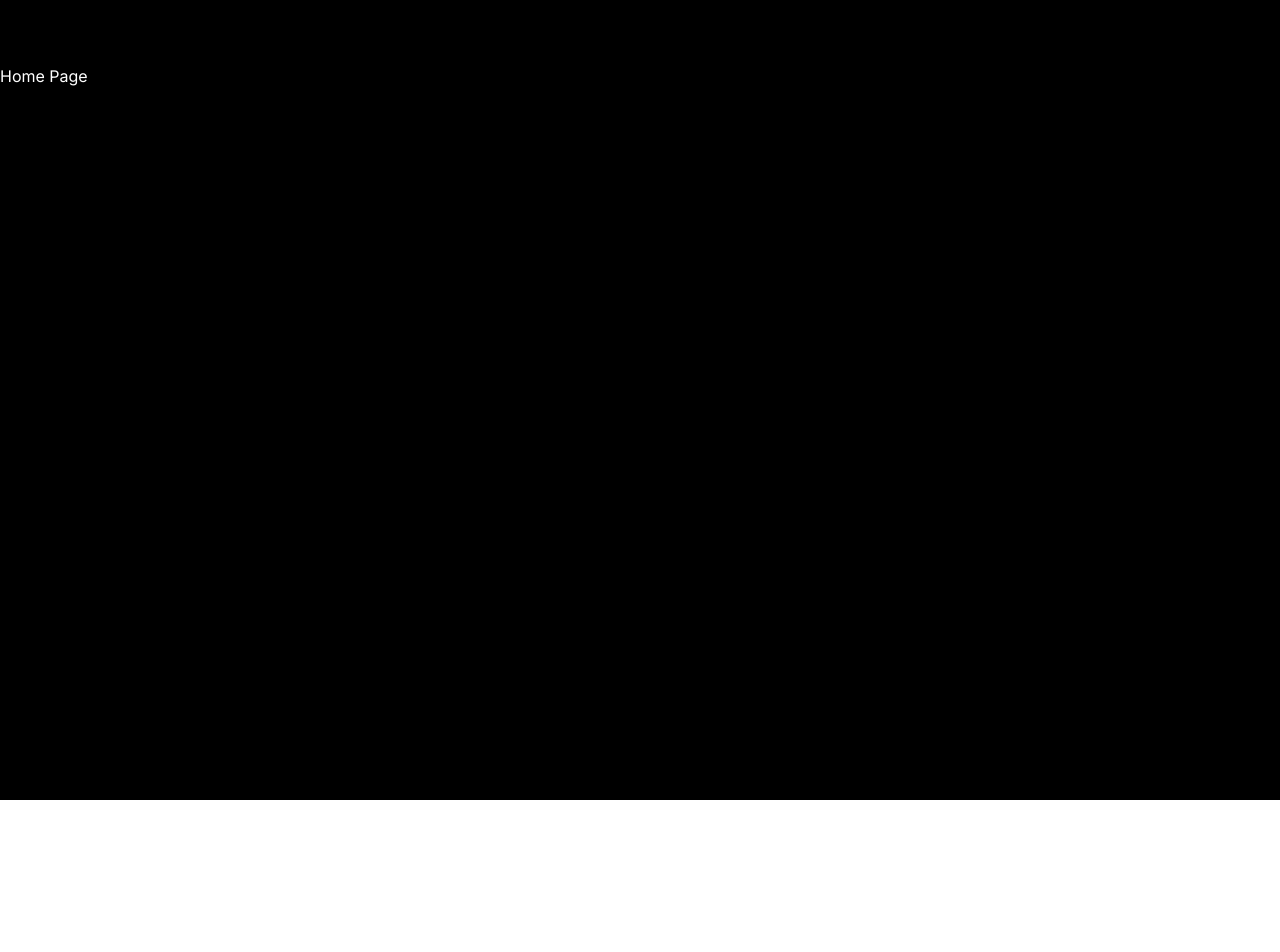
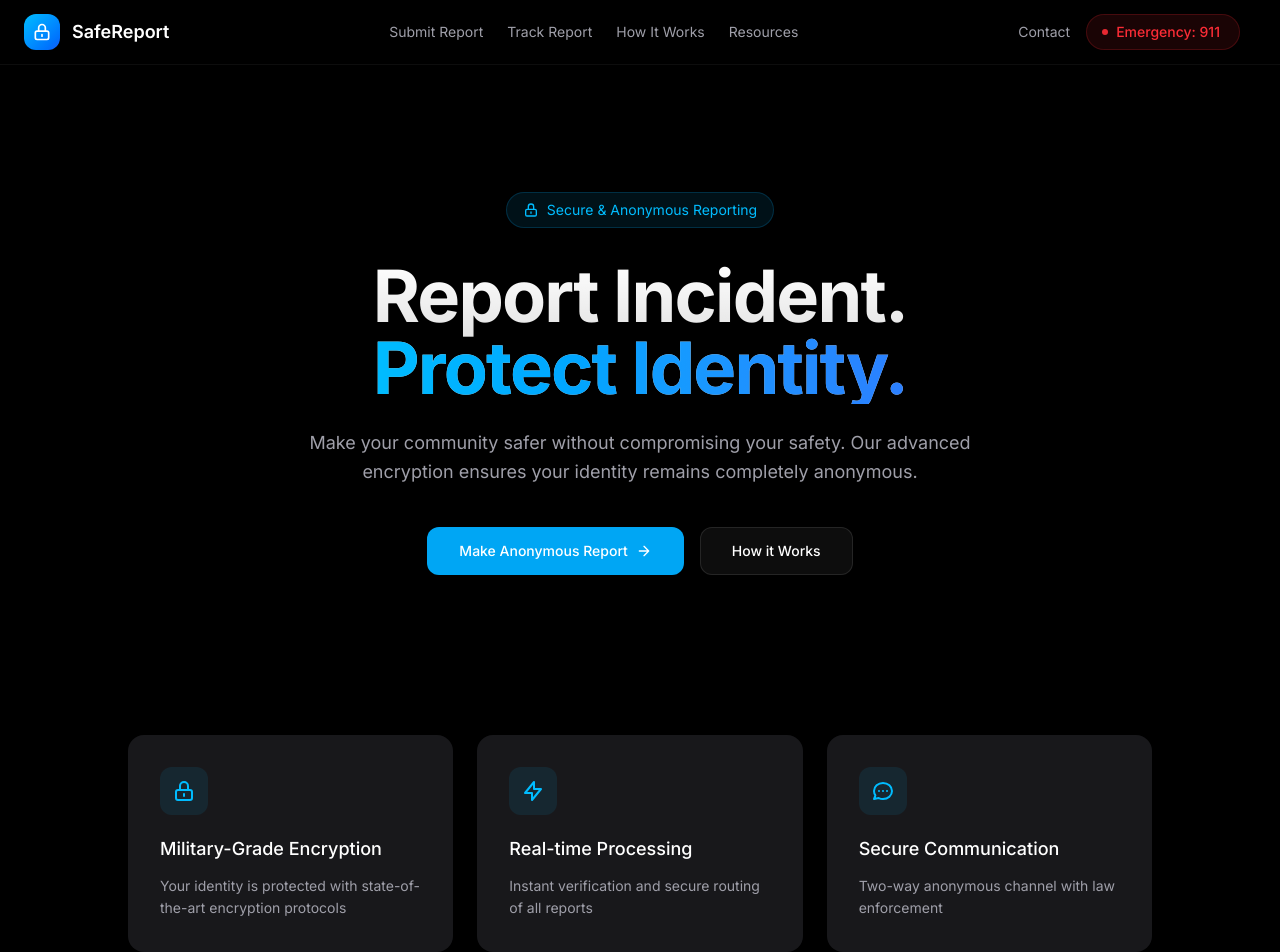
Before and after one commit to gerard415/shadow-report, a Next.js app: page / in a window 1280 px wide. Shown: the top 952 px of the page. Before the commit the page ends 800 px from the top, so only its background shows below. Built offline with nearby package versions, Linux system fonts and the light colour scheme.

Commit message:
Home Page

```diff
--- a/app/layout.tsx
+++ b/app/layout.tsx
@@ -1,6 +1,7 @@
 import type { Metadata } from "next";
 import { Inter } from "next/font/google";
 import "./globals.css";
+import Navbar from "@/components/Navbar";
 
 const inter = Inter({ subsets: ["latin"] });
 
@@ -23,7 +24,7 @@ export default function RootLayout({
             <div className="absolute inset-0 h-full bg-[radial-gradient(circle_at_center,rgba(56,189,248,0.03),transparent_50%)]" />
             <div className="absolute inset-0 h-full bg-[radial-gradient(circle_at_center,rgba(14,165,233,0.04),transparent_70%)]" />
           </div>
-          {/* <Navbar /> */}
+          <Navbar />
           <main className="pt-16">
             {children}
           </main>
--- a/app/page.tsx
+++ b/app/page.tsx
@@ -1,7 +1,179 @@
-import Image from "next/image";
+import Link from "next/link";
 
 export default function Home() {
   return (
-    <p className="text-white">Home Page</p>
+    // <div className="relative min-h-screen bg-black selection:bg-sky-500/20 overflow-hidden">
+    <main className="relative px-6 pt-32">
+      <div className="mx-auto max-w-5xl">
+        {/* Hero Section */}
+        <div className="flex flex-col items-center text-center">
+          <div className="inline-flex h-9 items-center gap-2 rounded-full border border-sky-500/20 bg-sky-500/10 px-4 text-sm text-sky-400">
+            <svg
+              className="h-4 w-4"
+              fill="none"
+              viewBox="0 0 24 24"
+              stroke="currentColor"
+            >
+              <path
+                strokeLinecap="round"
+                strokeLinejoin="round"
+                strokeWidth={2}
+                d="M12 15v2m-6 4h12a2 2 0 002-2v-6a2 2 0 00-2-2H6a2 2 0 00-2 2v6a2 2 0 002 2zm10-10V7a4 4 0 00-8 0v4h8z"
+              />
+            </svg>
+            Secure & Anonymous Reporting
+          </div>
+
+          <h1 className="mt-8 bg-gradient-to-b from-white to-white/80 bg-clip-text text-6xl font-bold tracking-tight text-transparent sm:text-7xl">
+            Report Incident.
+            <span className="block bg-gradient-to-r from-sky-400 to-blue-500 bg-clip-text text-transparent">
+              Protect Identity.
+            </span>
+          </h1>
+
+          <p className="mt-6 max-w-2xl text-lg leading-relaxed text-zinc-400">
+            Make your community safer without compromising your safety. Our
+            advanced encryption ensures your identity remains completely
+            anonymous.
+          </p>
+
+          <div className="mt-10 flex flex-col sm:flex-row gap-4">
+            <Link href={"/submit-report"}>
+              <button className="group relative flex h-12 items-center justify-center gap-2 rounded-xl bg-sky-500 px-8 text-sm font-medium text-white transition-all hover:bg-sky-400">
+                Make Anonymous Report
+                <svg
+                  className="h-4 w-4 transition-transform group-hover:translate-x-0.5"
+                  fill="none"
+                  viewBox="0 0 24 24"
+                  stroke="currentColor"
+                >
+                  <path
+                    strokeLinecap="round"
+                    strokeLinejoin="round"
+                    strokeWidth={2}
+                    d="M5 12h14M12 5l7 7-7 7"
+                  />
+                </svg>
+              </button>
+            </Link>
+            <Link href={"/how-it-works"}>
+              <button className="flex h-12 items-center justify-center gap-2 rounded-xl bg-white/5 px-8 text-sm font-medium text-white ring-1 ring-inset ring-white/10 transition-all hover:bg-white/10">
+                How it Works
+              </button>
+            </Link>
+          </div>
+        </div>
+
+        {/* Features Grid */}
+        <div className="mt-40 grid gap-6 sm:grid-cols-3">
+          {[
+            {
+              title: "Military-Grade Encryption",
+              description:
+                "Your identity is protected with state-of-the-art encryption protocols",
+              icon: (
+                <svg
+                  className="h-6 w-6 text-sky-400"
+                  fill="none"
+                  viewBox="0 0 24 24"
+                  stroke="currentColor"
+                >
+                  <path
+                    strokeLinecap="round"
+                    strokeLinejoin="round"
+                    strokeWidth={2}
+                    d="M12 15v2m-6 4h12a2 2 0 002-2v-6a2 2 0 00-2-2H6a2 2 0 00-2 2v6a2 2 0 002 2zm10-10V7a4 4 0 00-8 0v4h8z"
+                  />
+                </svg>
+              ),
+            },
+            {
+              title: "Real-time Processing",
+              description:
+                "Instant verification and secure routing of all reports",
+              icon: (
+                <svg
+                  className="h-6 w-6 text-sky-400"
+                  fill="none"
+                  viewBox="0 0 24 24"
+                  stroke="currentColor"
+                >
+                  <path
+                    strokeLinecap="round"
+                    strokeLinejoin="round"
+                    strokeWidth={2}
+                    d="M13 10V3L4 14h7v7l9-11h-7z"
+                  />
+                </svg>
+              ),
+            },
+            {
+              title: "Secure Communication",
+              description: "Two-way anonymous channel with law enforcement",
+              icon: (
+                <svg
+                  className="h-6 w-6 text-sky-400"
+                  fill="none"
+                  viewBox="0 0 24 24"
+                  stroke="currentColor"
+                >
+                  <path
+                    strokeLinecap="round"
+                    strokeLinejoin="round"
+                    strokeWidth={2}
+                    d="M8 12h.01M12 12h.01M16 12h.01M21 12c0 4.418-4.03 8-9 8a9.863 9.863 0 01-4.255-.949L3 20l1.395-3.72C3.512 15.042 3 13.574 3 12c0-4.418 4.03-8 9-8s9 3.582 9 8z"
+                  />
+                </svg>
+              ),
+            },
+          ].map((feature, i) => (
+            <div
+              key={i}
+              className="group relative overflow-hidden rounded-2xl bg-zinc-900 p-8 transition-all hover:bg-zinc-800/80"
+            >
+              <div className="absolute inset-0 bg-gradient-to-b from-sky-500/10 to-transparent opacity-0 transition-opacity group-hover:opacity-100" />
+              <div className="relative">
+                <div className="mb-5 inline-flex rounded-xl bg-sky-500/10 p-3">
+                  {feature.icon}
+                </div>
+                <h3 className="mb-3 text-lg font-medium text-white">
+                  {feature.title}
+                </h3>
+                <p className="text-sm leading-relaxed text-zinc-400">
+                  {feature.description}
+                </p>
+              </div>
+            </div>
+          ))}
+        </div>
+
+        {/* Stats Section */}
+        <div className="mt-40 rounded-2xl bg-zinc-900 p-8">
+          <div className="grid gap-y-8 sm:grid-cols-3">
+            {[
+              { value: "100K+", label: "Reports Filed" },
+              { value: "100%", label: "Anonymity Rate" },
+              { value: "24/7", label: "Support Available" },
+            ].map((stat, i) => (
+              <div key={i} className="text-center">
+                <div className="text-3xl font-bold text-white">
+                  {stat.value}
+                </div>
+                <div className="mt-1 text-sm text-zinc-400">{stat.label}</div>
+              </div>
+            ))}
+          </div>
+        </div>
+
+        {/* Trust Badge */}
+        <div className="mt-40 pb-5 flex justify-center">
+          <div className="inline-flex items-center gap-3 rounded-full bg-zinc-900 px-5 py-2 text-sm text-zinc-400">
+            <span className="h-1.5 w-1.5 rounded-full bg-emerald-500" />
+            Trusted by Law Enforcement Nationwide
+          </div>
+        </div>
+      </div>
+    </main>
+    // </div>
   );
 }
```
